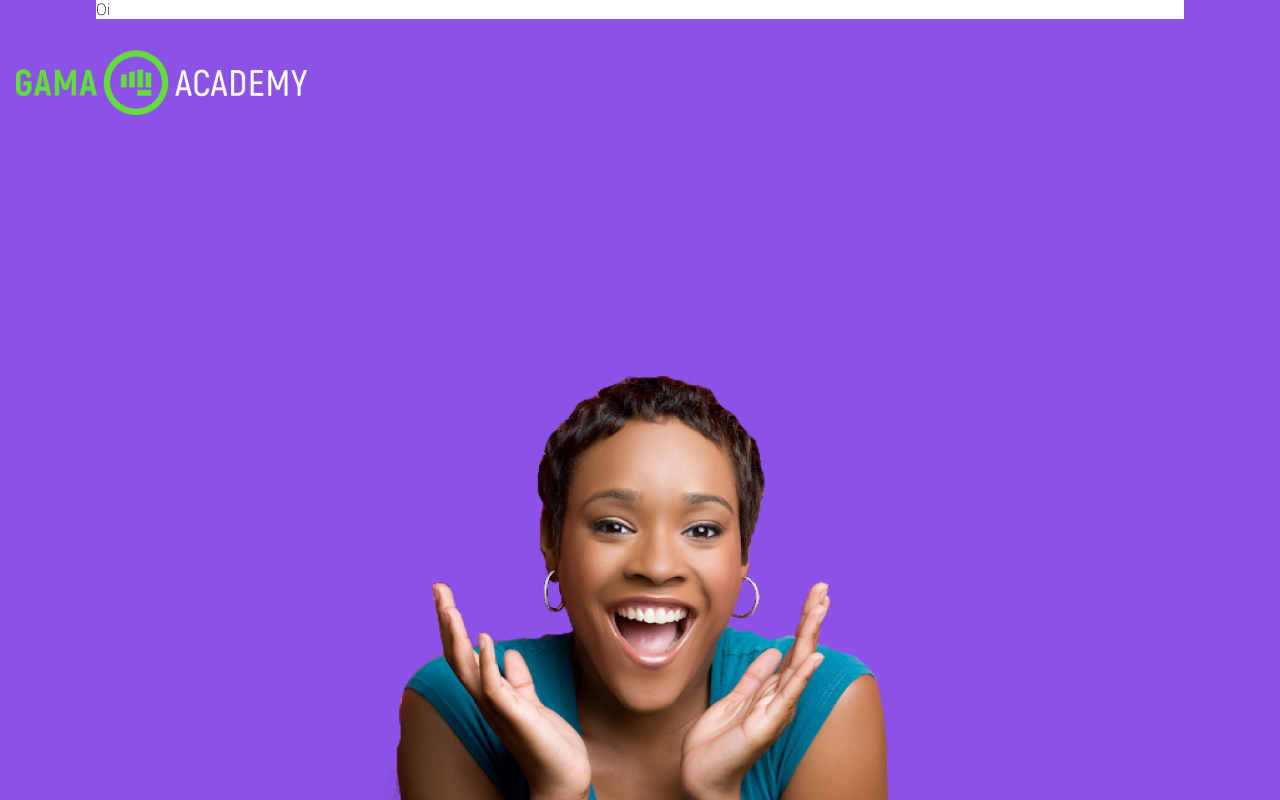
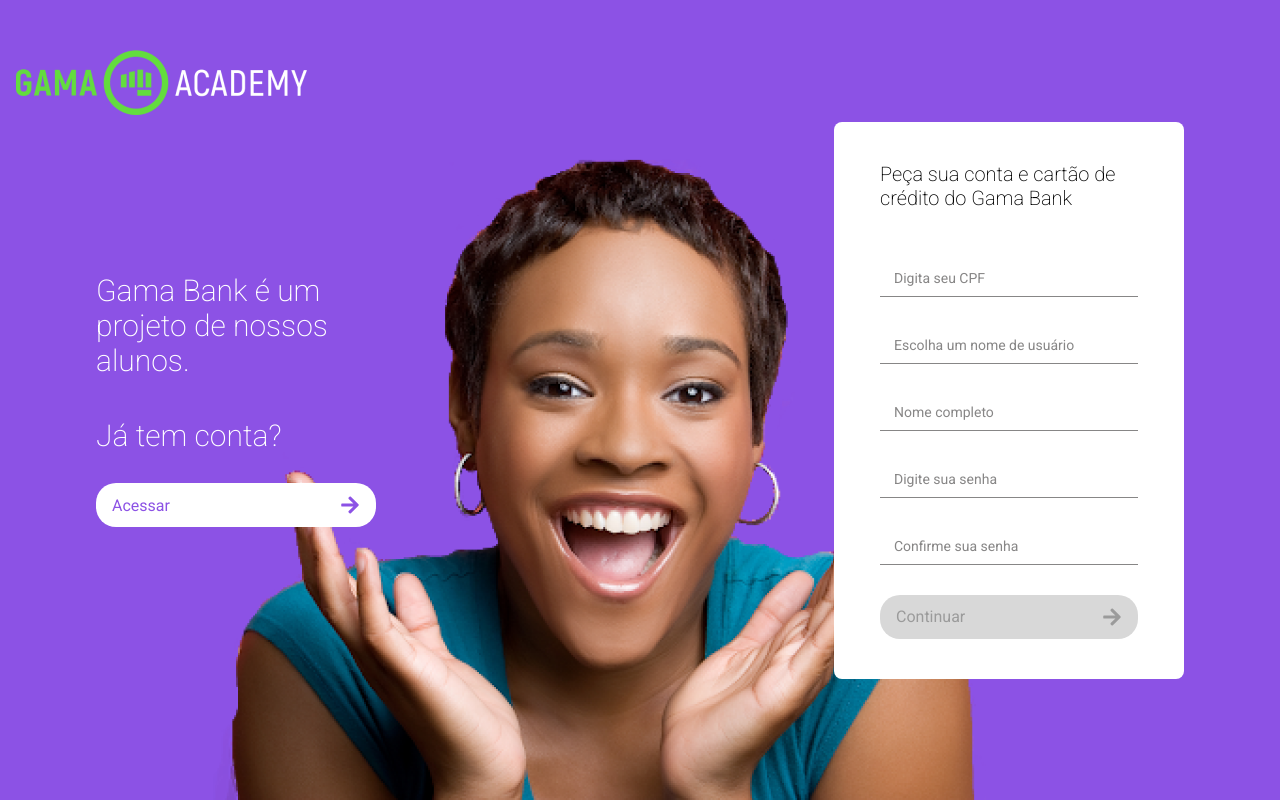
Before and after one commit to igorsantos97/bank-acc-react, a React (Create React App) app: page / in a window 1280 px wide. Built offline with nearby package versions, Linux system fonts and the light colour scheme.

Commit message:
create the homepage banner

```diff
--- a/src/Pages/Landing/index.tsx
+++ b/src/Pages/Landing/index.tsx
@@ -1,8 +1,12 @@
 import React from 'react';
+import { FaArrowRight } from 'react-icons/fa';
+import { Link } from 'react-router-dom';
+import ButtonSumit from '../../components/ButtonSubmit';
+
 import Header from '../../components/Header';
 import Container from '../../components/MainContainer/styles';
-
-import { MainBanner, MainBannerContentLeft } from './styles';
+import TitleForm from '../../components/TitleForm';
+import { MainBanner, MainBannerContentLeft, MainBannerContent, MainBannerContentRight, Form, InputForm } from './styles';
 
 const Landing: React.FC = () => {
   return (
@@ -11,10 +15,28 @@
 
       <MainBanner>
         <Container>
-          <MainBannerContentLeft>
-            <p>Oi</p>
+          <MainBannerContent>
 
-          </MainBannerContentLeft>
+            <MainBannerContentLeft>
+              <p>Gama Bank é um projeto de nossos alunos. <span>Já tem conta?</span></p>
+              <Link to="/login">
+                <ButtonSumit>Acessar <FaArrowRight /></ButtonSumit>
+              </Link>
+            </MainBannerContentLeft>
+
+            <MainBannerContentRight>
+              <Form>
+                <TitleForm>Peça sua conta e cartão de crédito do Gama Bank</TitleForm>
+                <InputForm placeholder="Digita seu CPF" />
+                <InputForm placeholder="Escolha um nome de usuário" />
+                <InputForm placeholder="Nome completo" />
+                <InputForm placeholder="Digite sua senha" />
+                <InputForm placeholder="Confirme sua senha" />
+                <ButtonSumit>Continuar <FaArrowRight /></ButtonSumit>
+              </Form>
+            </MainBannerContentRight>
+
+          </MainBannerContent>
         </Container>
       </MainBanner>
     </>
--- a/src/Pages/Landing/styles.ts
+++ b/src/Pages/Landing/styles.ts
@@ -4,12 +4,87 @@
 
 export const MainBanner = styled.section`
   background: url(${ImgBg}) no-repeat;
-  background-size: 40%;
-  background-position: center bottom;
+  background-size: auto;
+  background-position: 42% bottom;
   width: 100%;
   min-height: 100vh;
+  display: flex;
+  align-items: stretch;
+`;
+
+export const MainBannerContent = styled.div`
+  height: 100%;
+  display: flex;
+  align-items: center;
+  justify-content: space-between;
+  flex-wrap: wrap;
 `;
 
 export const MainBannerContentLeft = styled.div`
+  height: auto;
+  max-width: 280px;
+  color: #fff;
+  font-size: 30px;
+
+  span {
+    display: block;
+    margin: 40px 0 30px;
+  }
+
+  @media (max-width: 676px) {
+    margin-top: 160px;
+    margin-bottom: 22px;
+    text-align: center;
+    max-width: 70%;
+    margin-left: auto;
+    margin-right: auto;
+  }
+`;
+
+export const InputForm = styled.input`
+  margin-top: 50px;
+  border: none;
+  border-bottom: 1px solid #878686;
+  width: 100%;
+  padding: 10px 14px;
+  font-size: 14px;
+
+  &::placeholder {
+    color: #878686;
+  }
+
+  &:focus {
+    border-bottom: 1px solid #68de5a;
+  }
+
+  & + input {
+    margin-top: 30px;
+  }
+`;
+
+export const Form = styled.form`
+  padding: 40px 46px;
   background: #fff;
+  min-height: 450px;
+  border-radius: 8px;
+  width: 350px;
+
+  button {
+    background: #d8d8d8;
+    color: #9b9b9b;
+    margin-top: 30px;
+  }
 `;
+
+export const MainBannerContentRight = styled.div`
+  @media (max-width: 676px) {
+    margin: 0 auto;
+    max-width: 100%;
+  }
+
+  form {
+    @media (max-width: 676px) {
+      width: 100%;
+    }
+  }
+`;
```
